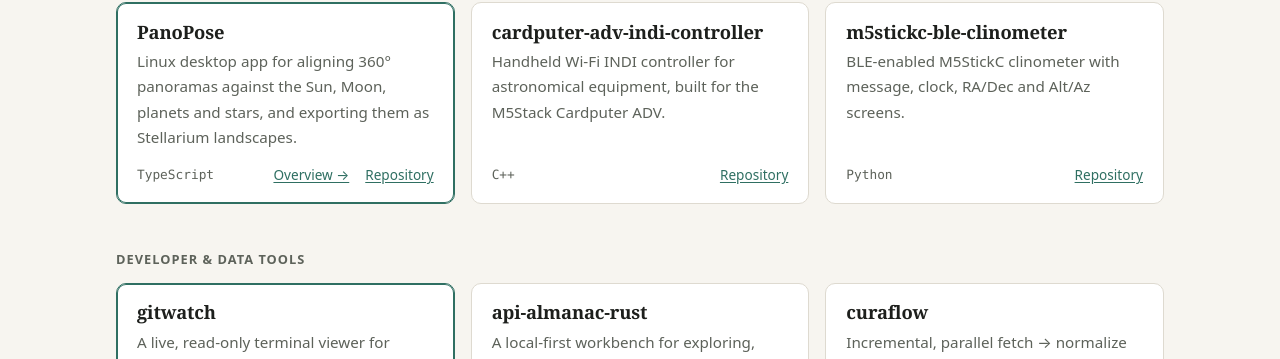
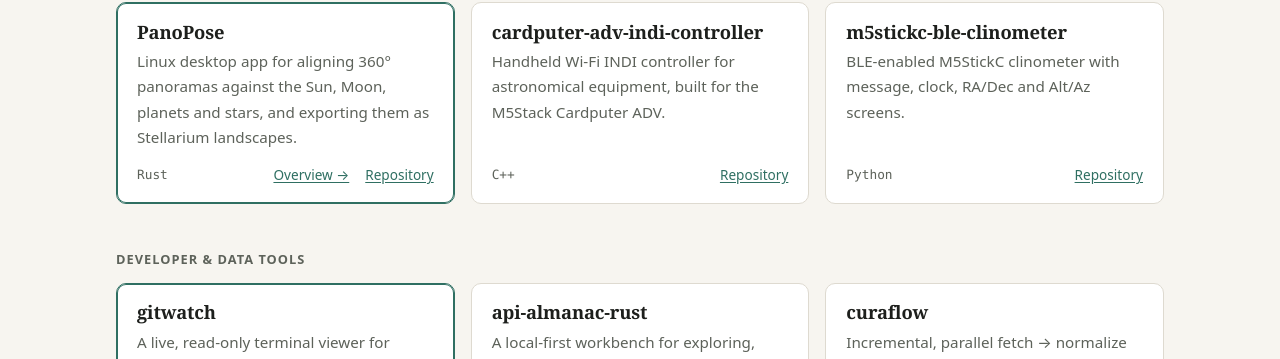
Before and after one commit to arturormk/arturormk.github.io, a Jekyll site: the page built from index.html, in a window 1280 px wide. Shown: the part 1211-1570 px from the top of the page. Built offline with Jekyll 4.4.1, drawn with Linux system fonts in a browser that asks for light colours.

Commit message:
List PanoPose as a Rust project
Co-Authored-By: Claude Opus 5.5 <noreply@anthropic.com>

```diff
--- a/_data/projects.yml
+++ b/_data/projects.yml
@@ -78,7 +78,7 @@ projects:
   - repo: panopose-rust
     title: PanoPose
     group: Astronomy & hardware
-    lang: TypeScript
+    lang: Rust
     page: /projects/panopose-rust/
     summary: >-
       Linux desktop app for aligning 360° panoramas against the Sun, Moon,
```
